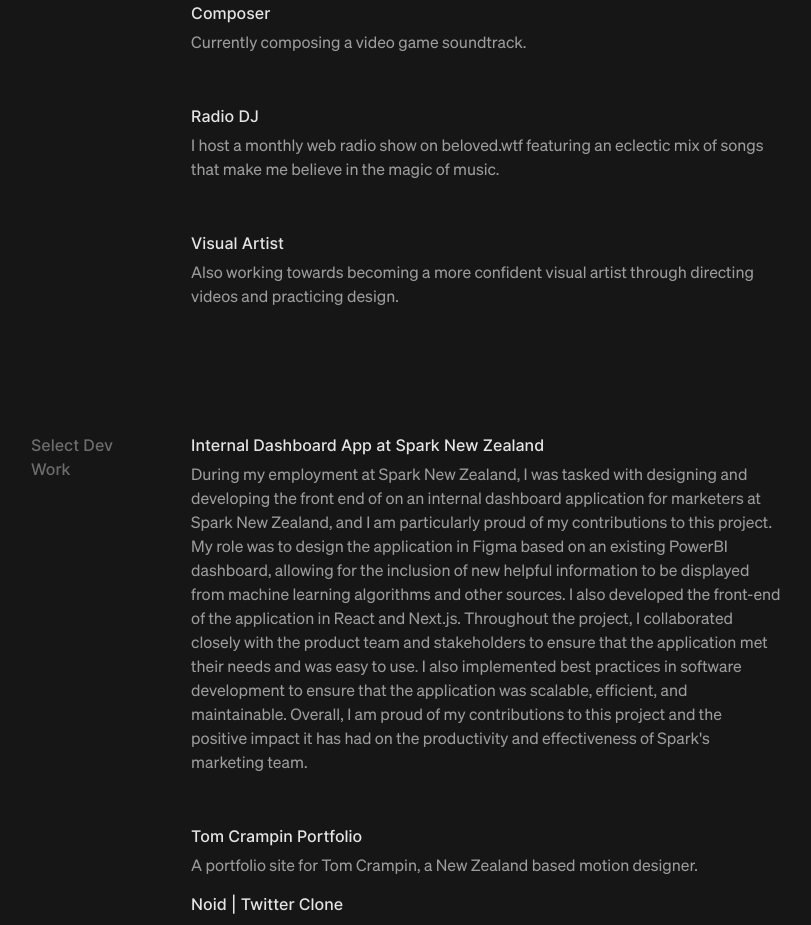
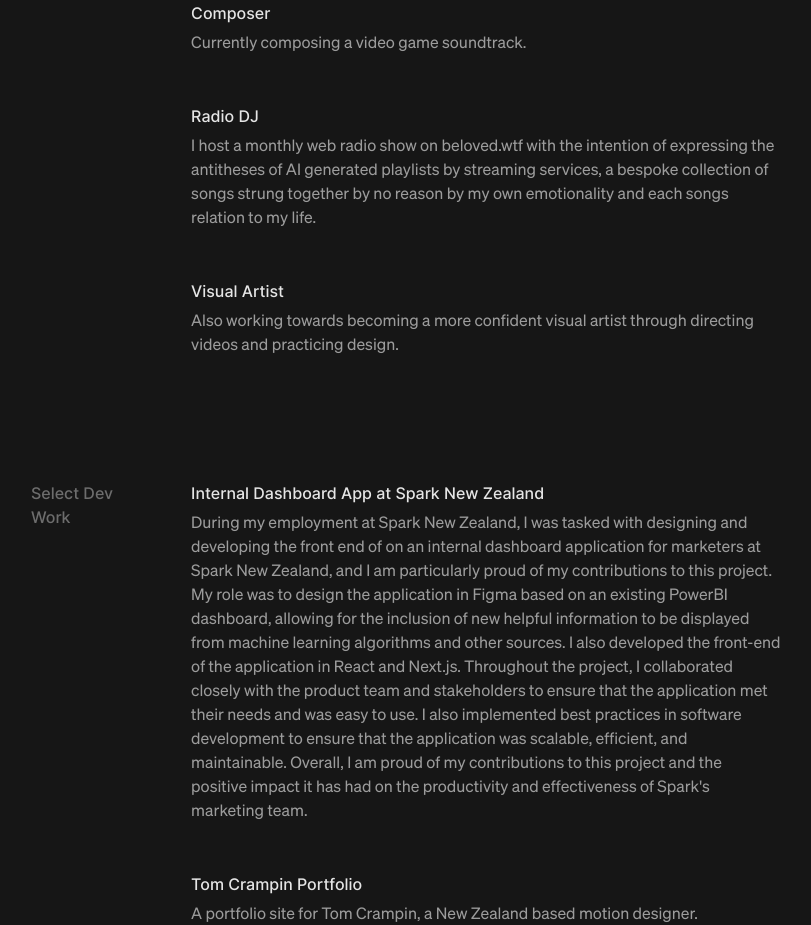
Before and after one commit to maxwellyoung/maxwellyoung, a Next.js app: page /about in a window 1280 px wide. Shown: the part 1480-2405 px from the top of the page, without its empty margins (234-1045 px from the left). Built offline with nearby package versions, Linux system fonts and the light colour scheme.

Commit message:
radiodj explanation change

```diff
--- a/src/components/About/data.ts
+++ b/src/components/About/data.ts
@@ -36,7 +36,7 @@ export const otherventures: Content[] = [
   {
     title: "Radio DJ",
     content:
-      "I host a monthly web radio show on beloved.wtf featuring an eclectic mix of songs that make me believe in the magic of music.",
+      "I host a monthly web radio show on beloved.wtf with the intention of expressing the antitheses of AI generated playlists by streaming services, a bespoke collection of songs strung together by no reason by my own emotionality and each songs relation to my life.",
   },
 
   {
```
